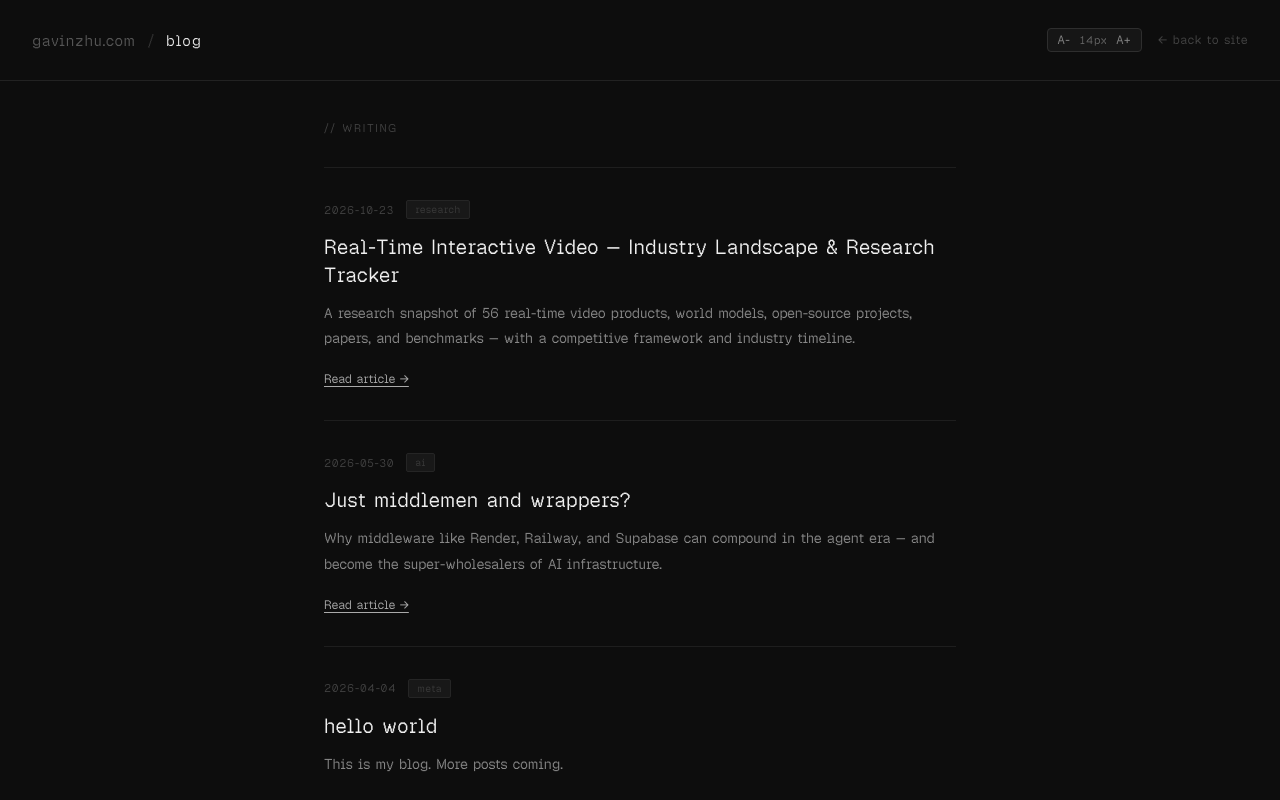
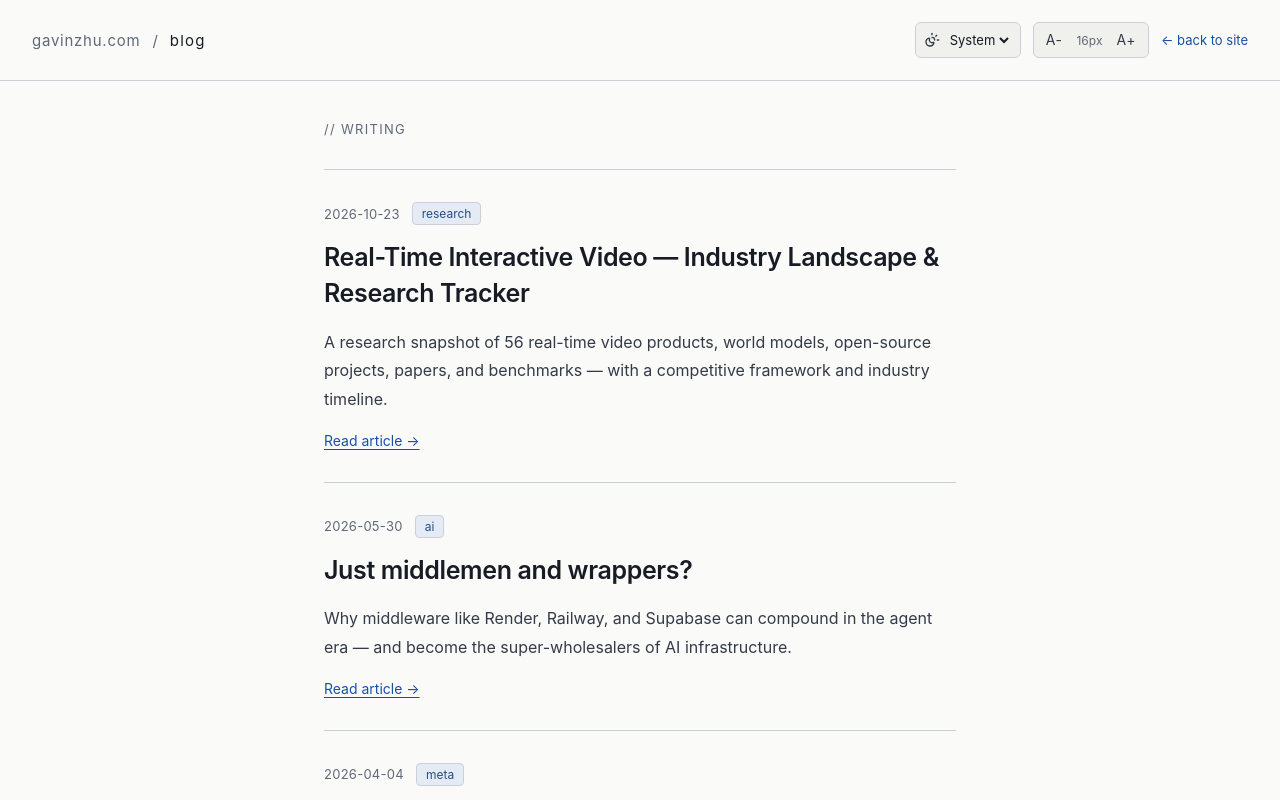
Before and after one commit to SoujiOkita98/personal-website, a React (Vite) app: page /blog in a window 1280 px wide. Built offline with nearby package versions, Linux system fonts and the light colour scheme.

Commit message:
Improve blog readability and add light and dark themes

```diff
--- /dev/null
+++ b/src/blog/BlogThemeControl.tsx
@@ -0,0 +1,22 @@
+import { SunMoon } from 'lucide-react'
+import type { BlogThemePreference } from './useBlogTheme'
+import './blog-theme.css'
+
+interface BlogThemeControlProps {
+  preference: BlogThemePreference
+  onChange: (preference: BlogThemePreference) => void
+}
+
+export default function BlogThemeControl({ preference, onChange }: BlogThemeControlProps) {
+  return (
+    <label className="blog-theme-control">
+      <SunMoon size={16} aria-hidden="true" />
+      <span className="sr-only">Color theme</span>
+      <select value={preference} onChange={(event) => onChange(event.target.value as BlogThemePreference)}>
+        <option value="system">System</option>
+        <option value="light">Light</option>
+        <option value="dark">Dark</option>
+      </select>
+    </label>
+  )
+}
--- /dev/null
+++ b/src/blog/blog-theme.css
@@ -0,0 +1,65 @@
+.blog-theme {
+  --blog-bg: #fafaf8;
+  --blog-surface: #f0f1ed;
+  --blog-heading: #171b24;
+  --blog-text: #343b48;
+  --blog-muted: #606978;
+  --blog-border: #cbd0d8;
+  --blog-link: #174fa6;
+  --blog-link-hover: #103a7b;
+  --blog-tag-bg: #e5ebf5;
+  --blog-tag-text: #294d82;
+  --blog-success: #226634;
+  --blog-selection: #cfdef7;
+  --blog-reading-font: -apple-system, BlinkMacSystemFont, 'Segoe UI', Roboto, sans-serif;
+  color-scheme: light;
+}
+
+.blog-theme[data-theme='dark'] {
+  --blog-bg: #111318;
+  --blog-surface: #1c2027;
+  --blog-heading: #f3f4f6;
+  --blog-text: #d1d5db;
+  --blog-muted: #a6aebc;
+  --blog-border: #394150;
+  --blog-link: #99c2ff;
+  --blog-link-hover: #c4dcff;
+  --blog-tag-bg: #242a35;
+  --blog-tag-text: #c5d4ed;
+  --blog-success: #8de4b5;
+  --blog-selection: #344b70;
+  color-scheme: dark;
+}
+
+.blog-theme ::selection {
+  color: var(--blog-heading);
+  background: var(--blog-selection);
+}
+
+.blog-theme-control {
+  display: inline-flex;
+  align-items: center;
+  gap: 6px;
+  min-height: 36px;
+  padding: 5px 8px;
+  border: 1px solid var(--blog-border);
+  border-radius: 6px;
+  color: var(--blog-text);
+  background: var(--blog-surface);
+  font-family: var(--blog-reading-font);
+  font-size: 13px;
+}
+
+.blog-theme-control select {
+  max-width: 100px;
+  border: 0;
+  color: var(--blog-heading);
+  background: var(--blog-surface);
+  font: inherit;
+  cursor: pointer;
+}
+
+.blog-theme-control:focus-within {
+  outline: 2px solid var(--blog-link);
+  outline-offset: 3px;
+}
--- /dev/null
+++ b/src/blog/useBlogTheme.ts
@@ -0,0 +1,47 @@
+import { useEffect, useState } from 'react'
+
+export type BlogThemePreference = 'system' | 'light' | 'dark'
+
+const STORAGE_KEY = 'blog-color-theme'
+
+function readPreference(): BlogThemePreference {
+  try {
+    const saved = localStorage.getItem(STORAGE_KEY)
+    if (saved === 'light' || saved === 'dark') return saved
+  } catch {
+    // Reading remains available when browser storage is restricted.
+  }
+  return 'system'
+}
+
+export function useBlogTheme() {
+  const [preference, setPreference] = useState<BlogThemePreference>(readPreference)
+  const [systemDark, setSystemDark] = useState(
+    () => window.matchMedia('(prefers-color-scheme: dark)').matches,
+  )
+
+  useEffect(() => {
+    const media = window.matchMedia('(prefers-color-scheme: dark)')
+    const handleSystemChange = (event: MediaQueryListEvent) => setSystemDark(event.matches)
+    const handleStorageChange = (event: StorageEvent) => {
+      if (event.key === STORAGE_KEY || event.key === null) setPreference(readPreference())
+    }
+    media.addEventListener('change', handleSystemChange)
+    window.addEventListener('storage', handleStorageChange)
+    return () => {
+      media.removeEventListener('change', handleSystemChange)
+      window.removeEventListener('storage', handleStorageChange)
+    }
+  }, [])
+
+  useEffect(() => {
+    try {
+      localStorage.setItem(STORAGE_KEY, preference)
+    } catch {
+      // The current tab can still switch themes without persistent storage.
+    }
+  }, [preference])
+
+  const theme = preference === 'system' ? (systemDark ? 'dark' : 'light') : preference
+  return { preference, setPreference, theme }
+}
--- a/src/components/BlogWindow.tsx
+++ b/src/components/BlogWindow.tsx
@@ -2,6 +2,8 @@ import { useEffect, useRef, useState } from 'react'
 import { Linkedin, Link2 } from 'lucide-react'
 import TerminalWindow from './Terminal/TerminalWindow'
 import { posts } from '../blog/posts'
+import BlogThemeControl from '../blog/BlogThemeControl'
+import { useBlogTheme } from '../blog/useBlogTheme'
 
 function XIcon() {
   return (
@@ -60,6 +62,7 @@ interface BlogWindowProps {
 }
 
 export default function BlogWindow({ onClose, onMinimize }: BlogWindowProps) {
+  const { preference, setPreference, theme } = useBlogTheme()
   const [selectedSlug, setSelectedSlug] = useState<string | null>(null)
   const selectedPost = posts.find((post) => post.slug === selectedSlug)
   const bodyRef = useRef<HTMLDivElement>(null)
@@ -70,16 +73,19 @@ export default function BlogWindow({ onClose, onMinimize }: BlogWindowProps) {
 
   return (
     <TerminalWindow onClose={onClose} onMinimize={onMinimize} title="blog — gavinzhu.com">
-      <div ref={bodyRef} className="bw-body">
+      <div ref={bodyRef} className="bw-body blog-theme" data-theme={theme}>
         <div className="bw-header">
           {selectedPost ? (
             <button type="button" className="bw-back-link" onClick={() => setSelectedSlug(null)}>← all posts</button>
           ) : (
             <span className="bw-header-label">// writing</span>
           )}
-          <a href={selectedPost ? `/blog/${selectedPost.slug}` : '/blog'} target="_blank" rel="noopener noreferrer" className="bw-open-link">
-            open in full ↗
-          </a>
+          <div className="bw-header-actions">
+            <BlogThemeControl preference={preference} onChange={setPreference} />
+            <a href={selectedPost ? `/blog/${selectedPost.slug}` : '/blog'} target="_blank" rel="noopener noreferrer" className="bw-open-link">
+              open in full ↗
+            </a>
+          </div>
         </div>
 
         {selectedPost ? (
--- a/src/pages/Blog.tsx
+++ b/src/pages/Blog.tsx
@@ -2,9 +2,11 @@ import { useState, useEffect, useRef } from 'react'
 import { Link, Navigate, useLocation, useParams } from 'react-router-dom'
 import { Linkedin, Link2 } from 'lucide-react'
 import { posts } from '../blog/posts'
+import BlogThemeControl from '../blog/BlogThemeControl'
+import { useBlogTheme } from '../blog/useBlogTheme'
 import './blog.css'
 
-const FONT_SIZES = [12, 14, 16, 18, 20]
+const FONT_SIZES = [14, 16, 18, 20, 22]
 const DEFAULT_SIZE_IDX = 1
 const LS_KEY = 'blog-font-size-idx'
 
@@ -63,6 +65,7 @@ function ShareBar({ slug, title }: { slug: string; title: string }) {
 }
 
 export default function Blog() {
+  const { preference, setPreference, theme } = useBlogTheme()
   const { slug, '*': unmatchedPath } = useParams()
   const { hash } = useLocation()
   const requestedSlug = slug ?? unmatchedPath
@@ -70,13 +73,23 @@ export default function Blog() {
   const legacyPost = !requestedSlug && posts.find((entry) => hash === `#${entry.slug}`)
   const contentRef = useRef<HTMLElement>(null)
   const [sizeIdx, setSizeIdx] = useState(() => {
-    const saved = localStorage.getItem(LS_KEY)
-    const parsed = saved !== null ? parseInt(saved, 10) : DEFAULT_SIZE_IDX
-    return Math.min(Math.max(parsed, 0), FONT_SIZES.length - 1)
+    try {
+      const saved = localStorage.getItem(LS_KEY)
+      const parsed = saved !== null ? parseInt(saved, 10) : DEFAULT_SIZE_IDX
+      return Number.isFinite(parsed)
+        ? Math.min(Math.max(parsed, 0), FONT_SIZES.length - 1)
+        : DEFAULT_SIZE_IDX
+    } catch {
+      return DEFAULT_SIZE_IDX
+    }
   })
 
   useEffect(() => {
-    localStorage.setItem(LS_KEY, String(sizeIdx))
+    try {
+      localStorage.setItem(LS_KEY, String(sizeIdx))
+    } catch {
+      // Font controls still work when browser storage is restricted.
+    }
   }, [sizeIdx])
 
   useEffect(() => {
@@ -96,7 +109,7 @@ export default function Blog() {
   }
 
   return (
-    <div className="blog-page" style={{ '--blog-font-size': `${fontSize}px` } as React.CSSProperties}>
+    <div className="blog-page blog-theme" data-theme={theme} style={{ '--blog-font-size': `${fontSize}px` } as React.CSSProperties}>
       <header className="blog-header">
         <div className="blog-header-left">
           <a href="/" className="blog-site-name">gavinzhu.com</a>
@@ -104,6 +117,7 @@ export default function Blog() {
           <Link to="/blog" className="blog-label">blog</Link>
         </div>
         <div className="blog-header-right">
+          <BlogThemeControl preference={preference} onChange={setPreference} />
           <div className="font-size-control">
             <button
               className="font-size-btn"
--- a/src/pages/blog.css
+++ b/src/pages/blog.css
@@ -13,9 +13,9 @@
 .blog-page {
   position: fixed;
   inset: 0;
-  background: #0d0d0d;
-  color: #d4d4d4;
-  font-family: 'Geist Pixel Square', monospace;
+  background: var(--blog-bg);
+  color: var(--blog-text);
+  font-family: var(--blog-reading-font);
   display: flex;
   flex-direction: column;
   overflow: hidden;
@@ -23,13 +23,13 @@
 
 /* ── Header ── */
 .blog-header {
-  border-bottom: 1px solid #222;
-  padding: 28px 32px;
+  border-bottom: 1px solid var(--blog-border);
+  padding: 22px 32px;
   display: flex;
   align-items: center;
   justify-content: space-between;
   flex-shrink: 0;
-  background: #0d0d0d;
+  background: var(--blog-bg);
 }
 
 .blog-header-left {
@@ -40,23 +40,23 @@
 
 .blog-site-name {
   font-size: 15px;
-  color: #555;
+  color: var(--blog-muted);
   text-decoration: none;
   letter-spacing: 0.05em;
 }
 
 .blog-site-name:hover {
-  color: #999;
+  color: var(--blog-heading);
 }
 
 .blog-separator {
-  color: #333;
+  color: var(--blog-muted);
   font-size: 15px;
 }
 
 .blog-label {
   font-size: 15px;
-  color: #e0e0e0;
+  color: var(--blog-heading);
   letter-spacing: 0.08em;
   text-decoration: none;
 }
@@ -64,58 +64,61 @@
 .blog-header-right {
   display: flex;
   align-items: center;
-  gap: 16px;
+  gap: 12px;
+  flex-wrap: wrap;
 }
 
 .blog-back-link {
-  font-size: 12px;
-  color: #444;
+  font-size: 13px;
+  color: var(--blog-link);
   text-decoration: none;
-  letter-spacing: 0.05em;
+  letter-spacing: 0;
   transition: color 0.15s;
 }
 
 .blog-back-link:hover {
-  color: #888;
+  color: var(--blog-text);
 }
 
 /* ── Font size control ── */
 .font-size-control {
   display: flex;
   align-items: center;
-  gap: 8px;
-  border: 1px solid #2e2e2e;
-  border-radius: 4px;
-  padding: 4px 10px;
-  background: #161616;
+  gap: 10px;
+  border: 1px solid var(--blog-border);
+  border-radius: 6px;
+  padding: 6px 10px;
+  background: var(--blog-surface);
+  min-height: 36px;
 }
 
 .font-size-btn {
   background: none;
   border: none;
-  color: #888;
-  font-family: 'Geist Pixel Square', monospace;
-  font-size: 12px;
+  color: var(--blog-text);
+  font-family: var(--blog-reading-font);
+  font-size: 14px;
   cursor: pointer;
-  padding: 0;
+  padding: 2px;
   letter-spacing: 0.04em;
   transition: color 0.15s;
   line-height: 1;
 }
 
 .font-size-btn:hover:not(:disabled) {
-  color: #eee;
+  color: var(--blog-heading);
 }
 
 .font-size-btn:disabled {
-  color: #2e2e2e;
+  color: var(--blog-muted);
   cursor: default;
+  opacity: 0.5;
 }
 
 .font-size-value {
-  font-size: 11px;
-  color: #666;
-  letter-spacing: 0.06em;
+  font-size: 12px;
+  color: var(--blog-muted);
+  letter-spacing: 0;
   min-width: 30px;
   text-align: center;
 }
@@ -131,22 +134,22 @@
 }
 
 .blog-index-title {
-  font-size: 11px;
+  font-size: 13px;
   font-weight: 400;
-  color: #444;
-  letter-spacing: 0.15em;
+  color: var(--blog-muted);
+  letter-spacing: 0.1em;
   text-transform: uppercase;
   margin: 0 0 32px;
 }
 
 /* ── Individual post card ── */
 .blog-post-card {
-  border-top: 1px solid #1e1e1e;
+  border-top: 1px solid var(--blog-border);
   padding: 32px 0;
 }
 
 .blog-post-card:last-child {
-  border-bottom: 1px solid #1e1e1e;
+  border-bottom: 1px solid var(--blog-border);
 }
 
 .blog-post-meta {
@@ -157,29 +160,29 @@
 }
 
 .blog-post-date {
-  font-size: 11px;
-  color: #444;
-  letter-spacing: 0.08em;
+  font-size: 13px;
+  color: var(--blog-muted);
+  letter-spacing: 0.02em;
 }
 
 .blog-post-tag {
-  font-size: 10px;
-  color: #3a3a3a;
-  background: #181818;
-  border: 1px solid #252525;
-  padding: 2px 8px;
-  border-radius: 2px;
-  letter-spacing: 0.06em;
+  font-size: 12px;
+  color: var(--blog-tag-text);
+  background: var(--blog-tag-bg);
+  border: 1px solid var(--blog-border);
+  padding: 3px 9px;
+  border-radius: 4px;
+  letter-spacing: 0;
 }
 
 .blog-post-title {
-  font-size: 20px;
-  font-weight: 400;
-  color: #f0f0f0;
-  margin: 0 0 12px;
-  line-height: 1.4;
-  letter-spacing: 0.02em;
-  font-family: 'Geist Pixel Square', monospace;
+  font-size: 25px;
+  font-weight: 600;
+  color: var(--blog-heading);
+  margin: 0 0 16px;
+  line-height: 1.45;
+  letter-spacing: -0.015em;
+  font-family: var(--blog-reading-font);
   overflow-wrap: anywhere;
 }
 
@@ -196,22 +199,22 @@
 .blog-post-excerpt {
   font-size: var(--blog-font-size, 14px);
   line-height: 1.8;
-  color: #888;
+  color: var(--blog-text);
   margin: 0 0 16px;
 }
 
 .blog-read-link,
 .blog-all-posts {
   display: inline-block;
-  color: #aaa;
-  font-size: 12px;
+  color: var(--blog-link);
+  font-size: 14px;
   text-decoration: underline;
   text-underline-offset: 3px;
 }
 
 .blog-read-link:hover,
 .blog-all-posts:hover {
-  color: #eee;
+  color: var(--blog-heading);
 }
 
 .blog-all-posts {
@@ -219,14 +222,14 @@
 }
 
 .blog-page :focus-visible {
-  outline: 1px solid #aaa;
+  outline: 2px solid var(--blog-link);
   outline-offset: 4px;
 }
 
 .blog-post-body {
   font-size: var(--blog-font-size, 14px);
   line-height: 1.8;
-  color: #888;
+  color: var(--blog-text);
   margin: 0;
 }
 
@@ -239,25 +242,25 @@
 }
 
 .blog-post-body a {
-  color: #a0a0a0;
+  color: var(--blog-link);
   text-decoration: underline;
   text-underline-offset: 3px;
 }
 
 .blog-post-body a:hover {
-  color: #d4d4d4;
+  color: var(--blog-text);
 }
 
 .blog-post-body strong {
-  color: #c8c8c8;
-  font-weight: 500;
+  color: var(--blog-heading);
+  font-weight: 600;
 }
 
 .blog-post-body blockquote {
-  border-left: 2px solid #2a2a2a;
+  border-left: 2px solid var(--blog-border);
   margin: 20px 0;
   padding: 4px 16px;
-  color: #666;
+  color: var(--blog-muted);
   font-style: italic;
 }
 
@@ -270,9 +273,9 @@
 }
 
 .share-label {
-  font-size: 10px;
+  font-size: 11px;
   letter-spacing: 0.12em;
-  color: #333;
+  color: var(--blog-muted);
   margin-right: 6px;
   text-transform: uppercase;
 }
@@ -282,10 +285,10 @@
   align-items: center;
   gap: 6px;
   background: none;
-  border: 1px solid #1e1e1e;
-  color: #444;
+  border: 1px solid var(--blog-border);
+  color: var(--blog-muted);
   border-radius: 4px;
-  padding: 6px 8px;
+  padding: 9px 10px;
   cursor: pointer;
   font-family: inherit;
   font-size: 11px;
@@ -295,35 +298,18 @@
 }
 
 .share-btn:hover {
-  color: #aaa;
-  border-color: #333;
+  color: var(--blog-link);
+  border-color: var(--blog-muted);
 }
 
 .share-btn-copied {
-  color: #5af78e;
-  border-color: #1a3a26;
+  color: var(--blog-success);
+  border-color: var(--blog-success);
 }
 
 .share-copied-text {
-  font-size: 10px;
-  letter-spacing: 0.06em;
-}
-
-/* ── Cursor blink at end of last post body ── */
-.blog-post-card:last-child .blog-post-body p:last-child::after {
-  content: '';
-  display: inline-block;
-  width: 8px;
-  height: 0.85em;
-  background: #444;
-  margin-left: 3px;
-  vertical-align: middle;
-  animation: blink 1.1s step-end infinite;
-}
-
-@keyframes blink {
-  0%, 100% { opacity: 1; }
-  50% { opacity: 0; }
+  font-size: 12px;
+  letter-spacing: 0;
 }
 
 /* ── Mobile ── */
@@ -339,7 +325,7 @@
   }
 
   .blog-post-title {
-    font-size: 17px;
+    font-size: 22px;
   }
 
 }
```
Also changed, not shown: src/App.css (+55 -45 lines), src/blog/research-tracker.css (+15 -15 lines), 1 other file (tests, documents, lock files or other folders).
